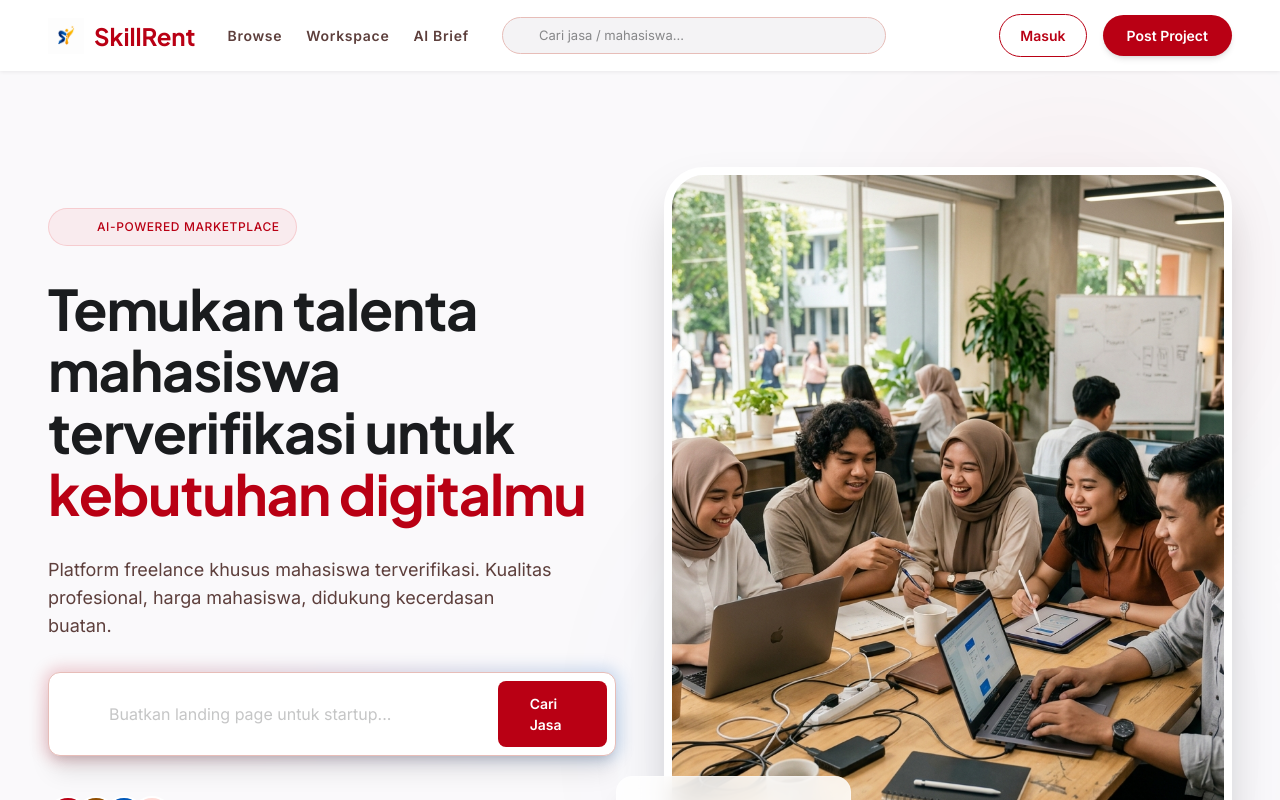
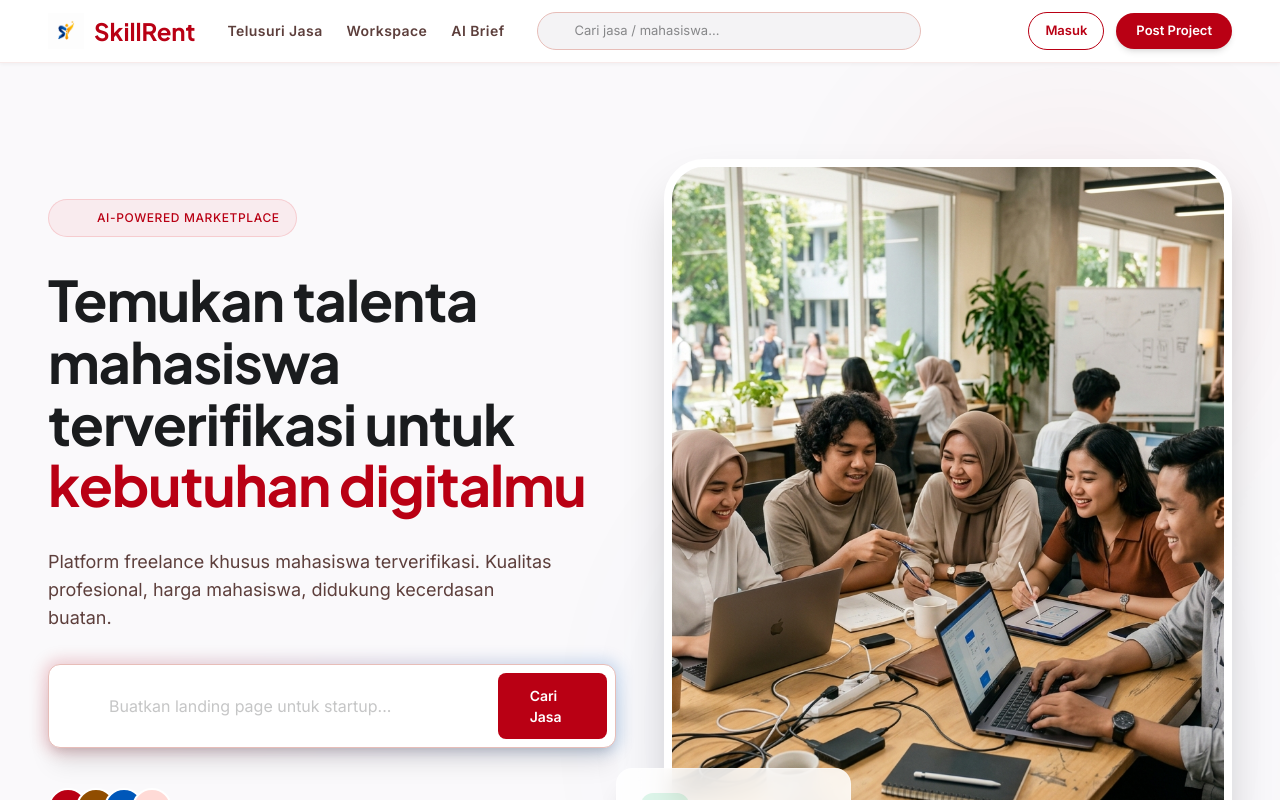
Before and after one commit to arifcip1/skillrent, a Next.js app: page / in a window 1280 px wide. Shown: the top 800 px of the page. Built offline with nearby package versions, Linux system fonts and the light colour scheme; no server answers.

Commit message:
Differentiate user access control and UI experience between Freelancer and Client accounts across Navbar, Browse, and Brief pages

```diff
--- a/app/brief/page.tsx
+++ b/app/brief/page.tsx
@@ -2,9 +2,11 @@
 
 import { useState, useRef, useEffect } from "react";
 import { useRouter } from "next/navigation";
+import Link from "next/link";
 import Navbar from "@/components/Navbar";
 import Footer from "@/components/Footer";
 import MobileBottomNav from "@/components/MobileBottomNav";
+import { useAuth } from "@/lib/AuthContext";
 
 const EXAMPLE_PROMPTS = {
   logo: "Saya butuh logo untuk toko kopi baru saya bernama 'Kopi Senja'. Temanya minimalis tapi energetik, warnanya merah dan putih. Saya butuh selesai dalam 2 minggu dengan budget sekitar 1,5 juta rupiah.",
@@ -122,6 +124,7 @@ function generateDeliverables(text: string, category: string): string[] {
 }
 
 export default function BriefPage() {
+  const { profile } = useAuth();
   const [step, setStep] = useState<Step>("input");
   const [inputText, setInputText] = useState("");
   const [preview, setPreview] = useState({
@@ -153,6 +156,8 @@ export default function BriefPage() {
     return <BriefResultStep inputText={inputText} onBack={() => setStep("input")} />;
   }
 
+  const isFreelancer = profile?.role === "freelancer";
+
   return (
     <>
       <Navbar />
@@ -160,6 +165,30 @@ export default function BriefPage() {
         {/* Floating orbs */}
         <div className="floating-orb" style={{ top: "10%", right: "5%" }} />
         <div className="floating-orb" style={{ bottom: "10%", left: "5%", animationDelay: "-5s" }} />
+
+        {/* Freelancer Role Notice Banner */}
+        {isFreelancer && (
+          <div className="mb-8 p-5 rounded-2xl border bg-purple-50 border-purple-200 flex flex-col sm:flex-row items-start sm:items-center justify-between gap-4 shadow-xs">
+            <div className="flex items-center gap-3">
+              <div className="p-2.5 rounded-xl bg-purple-200 text-purple-900 flex items-center justify-center shrink-0">
+                <span className="material-symbols-outlined text-[24px]">school</span>
+              </div>
+              <div>
+                <h4 className="text-[15px] font-bold text-purple-950">Mode Mahasiswa Freelancer Aktif</h4>
+                <p className="text-[13px] text-purple-800 leading-5">
+                  Halaman **AI Brief** dirancang untuk Klien yang memposting kebutuhan proyek. Sebagai Freelancer, Anda dapat mengelola Gig &amp; memantau pesanan masuk di Dasbor Anda.
+                </p>
+              </div>
+            </div>
+            <Link
+              href="/dashboard"
+              className="px-5 py-2.5 bg-purple-700 hover:bg-purple-800 text-white rounded-xl text-[13px] font-bold shrink-0 transition-all shadow-xs flex items-center gap-2"
+            >
+              <span className="material-symbols-outlined text-[16px]">storefront</span>
+              Dasbor Freelancer Saya
+            </Link>
+          </div>
+        )}
 
         {/* Header */}
         <div className="flex flex-col gap-2 mb-10">
--- a/app/browse/page.tsx
+++ b/app/browse/page.tsx
@@ -290,6 +290,7 @@ const CATEGORIES = [
 
 function BrowseContent() {
   const { profile } = useAuth();
+  const isFreelancer = profile?.role === "freelancer";
   const searchParams = useSearchParams();
   const [searchQuery, setSearchQuery] = useState("");
   const [selectedCategory, setSelectedCategory] = useState("Semua Kategori");
@@ -378,10 +379,12 @@ function BrowseContent() {
           }}
         >
           <div className="space-y-0.5">
-            <div className="flex items-center gap-1.5" style={{ color: "#b90014" }}>
-              <span className="material-symbols-outlined text-[16px]">waving_hand</span>
+            <div className="flex items-center gap-1.5" style={{ color: isFreelancer ? "#6b21a8" : "#b90014" }}>
+              <span className="material-symbols-outlined text-[16px]">
+                {isFreelancer ? "school" : "waving_hand"}
+              </span>
               <span className="text-[11px] font-bold uppercase tracking-wider">
-                PLATFORM TALENTA MAHASISWA
+                {isFreelancer ? "MODE MAHASISWA FREELANCER" : "PLATFORM TALENTA MAHASISWA"}
               </span>
             </div>
             <h1
@@ -395,13 +398,22 @@ function BrowseContent() {
               {profile?.full_name ? `Welcome back, ${profile.full_name}!` : "Telusuri Layanan Bakat Mahasiswa"}
             </h1>
             <p className="text-[13px] leading-5 max-w-xl" style={{ color: "#5d3f3c" }}>
-              Dapatkan layanan profesional karya mahasiswa terverifikasi dari kampus ternama seluruh Indonesia.
+              {isFreelancer
+                ? "Pasar Jasa Mahasiswa — Dapatkan inspirasi penawaran Gig & pantau harga kompetitif di pasaran."
+                : "Dapatkan layanan profesional karya mahasiswa terverifikasi dari kampus ternama seluruh Indonesia."}
             </p>
           </div>
 
           <div className="flex items-center gap-3 shrink-0">
-            {/* AI Brief Button */}
-            {hasActiveBrief ? (
+            {isFreelancer ? (
+              <Link
+                href="/dashboard"
+                className="px-4 py-2 rounded-lg text-white font-semibold text-[12px] flex items-center justify-center gap-1.5 shrink-0 shadow-sm transition-transform active:scale-95 whitespace-nowrap bg-purple-700 hover:bg-purple-800"
+              >
+                <span className="material-symbols-outlined text-[15px]">storefront</span>
+                Kelola Gig Saya
+              </Link>
+            ) : hasActiveBrief ? (
               <Link
                 href="/recommendations"
                 className="px-4 py-2 rounded-lg text-white font-semibold text-[12px] flex items-center justify-center gap-1.5 shrink-0 shadow-sm transition-transform active:scale-95 whitespace-nowrap"
--- a/components/Navbar.tsx
+++ b/components/Navbar.tsx
@@ -35,12 +35,14 @@ function NavbarContent() {
     }
   };
 
+  const isFreelancer = profile?.role === "freelancer";
+
   return (
     <header
-      className="sticky top-0 z-50"
-      style={{ background: "#fff", boxShadow: "0 1px 4px rgba(0,0,0,0.07)" }}
+      className="sticky top-0 z-50 border-b"
+      style={{ background: "#fff", borderColor: "rgba(231,189,184,0.3)", boxShadow: "0 1px 4px rgba(0,0,0,0.05)" }}
     >
-      <nav className="flex justify-between items-center w-full px-4 md:px-12 py-3.5 max-w-[1280px] mx-auto gap-4">
+      <nav className="flex justify-between items-center w-full px-4 md:px-12 py-3 max-w-[1280px] mx-auto gap-4">
         {/* Brand + Nav Links */}
         <div className="flex items-center gap-6 md:gap-8">
           <Link
@@ -59,33 +61,47 @@ function NavbarContent() {
               SkillRent
             </span>
           </Link>
+
+          {/* Role-Based Nav Links */}
           <div className="hidden md:flex items-center gap-6">
             <Link
               href="/browse"
-              className="text-[14px] font-semibold tracking-[0.05em] transition-colors duration-200 hover:text-[#b90014]"
-              style={{ color: "#5d3f3c" }}
+              className="text-[14px] font-semibold tracking-[0.03em] transition-colors duration-200 hover:text-[#b90014]"
+              style={{ color: pathname === "/browse" ? "#b90014" : "#5d3f3c" }}
             >
-              Browse
+              {isFreelancer ? "Pasar Jasa" : "Telusuri Jasa"}
             </Link>
+
             <Link
               href="/workspace"
-              className="text-[14px] font-semibold tracking-[0.05em] transition-colors duration-200 hover:text-[#b90014]"
-              style={{ color: "#5d3f3c" }}
+              className="text-[14px] font-semibold tracking-[0.03em] transition-colors duration-200 hover:text-[#b90014]"
+              style={{ color: pathname === "/workspace" ? "#b90014" : "#5d3f3c" }}
             >
               Workspace
             </Link>
+
+            {!isFreelancer ? (
               <Link
                 href="/brief"
-              className="text-[14px] font-semibold tracking-[0.05em] transition-colors duration-200 hover:text-[#b90014]"
-              style={{ color: "#5d3f3c" }}
+                className="text-[14px] font-semibold tracking-[0.03em] transition-colors duration-200 hover:text-[#b90014]"
+                style={{ color: pathname === "/brief" ? "#b90014" : "#5d3f3c" }}
               >
                 AI Brief
               </Link>
+            ) : (
+              <Link
+                href="/dashboard"
+                className="text-[14px] font-semibold tracking-[0.03em] transition-colors duration-200 hover:text-[#b90014] flex items-center gap-1 text-purple-700"
+              >
+                <span className="material-symbols-outlined text-[16px]">storefront</span>
+                Kelola Gig Saya
+              </Link>
+            )}
           </div>
         </div>
 
-        {/* Center Search Input Bar (Between AI Brief and Notifications) */}
-        <form onSubmit={handleSearchSubmit} className="hidden sm:flex flex-1 max-w-sm mx-2 relative">
+        {/* Center Search Input Bar */}
+        <form onSubmit={handleSearchSubmit} className="hidden sm:flex flex-1 max-w-xs md:max-w-sm mx-2 relative">
           <span
             className="material-symbols-outlined absolute left-3 top-1/2 -translate-y-1/2 text-[18px]"
             style={{ color: "#5d3f3c" }}
@@ -96,7 +112,7 @@ function NavbarContent() {
             type="text"
             value={navSearch}
             onChange={(e) => handleInputChange(e.target.value)}
-            placeholder="Cari jasa / mahasiswa..."
+            placeholder={isFreelancer ? "Cari ide gig / talenta..." : "Cari jasa / mahasiswa..."}
             className="w-full pl-9 pr-4 py-2 rounded-full text-[13px] outline-none border transition-all"
             style={{
               background: "#f4f3f5",
@@ -107,12 +123,13 @@ function NavbarContent() {
         </form>
 
         {/* Actions */}
-        <div className="flex items-center gap-4 shrink-0">
-          <div className="flex items-center gap-3 mr-1">
+        <div className="flex items-center gap-3 shrink-0">
+          <div className="flex items-center gap-2.5 mr-1">
             <Link
               href="/notifications"
               className="material-symbols-outlined transition-colors hover:text-[#b90014]"
               style={{ color: "#5d3f3c" }}
+              title="Notifikasi"
             >
               notifications
             </Link>
@@ -120,33 +137,42 @@ function NavbarContent() {
               href="/order/1/chat"
               className="material-symbols-outlined transition-colors hover:text-[#b90014]"
               style={{ color: "#5d3f3c" }}
+              title="Pesan Proyek"
             >
               chat
             </Link>
           </div>
 
           {user && profile ? (
-            /* Logged in state */
-            <div className="flex items-center gap-3">
+            /* Logged in state with clear Role Distinction */
+            <div className="flex items-center gap-2.5">
               <Link
                 href="/dashboard"
-                className="flex items-center gap-2 px-3 py-1.5 rounded-full border shadow-sm transition-all hover:border-[#b90014]"
+                className="flex items-center gap-2 px-3 py-1.5 rounded-full border shadow-xs transition-all hover:border-[#b90014]"
                 style={{ background: "#ffffff", borderColor: "#e7bdb8" }}
               >
                 <div
-                  className="w-7 h-7 rounded-full flex items-center justify-center text-white text-[12px] font-bold"
-                  style={{ background: "#b90014" }}
+                  className="w-7 h-7 rounded-full flex items-center justify-center text-white text-[12px] font-bold shrink-0"
+                  style={{ background: isFreelancer ? "#6b21a8" : "#0057b9" }}
                 >
                   {profile.full_name.charAt(0).toUpperCase()}
                 </div>
-                <span className="text-[14px] font-semibold" style={{ color: "#1a1c1e" }}>
+                <div className="hidden lg:flex flex-col items-start leading-tight">
+                  <span className="text-[13px] font-bold" style={{ color: "#1a1c1e" }}>
                     {profile.full_name}
                   </span>
+                  <span
+                    className="text-[10px] font-extrabold uppercase tracking-wide"
+                    style={{ color: isFreelancer ? "#6b21a8" : "#0057b9" }}
+                  >
+                    {isFreelancer ? "Mahasiswa Freelancer" : "Klien / Pemberi Kerja"}
+                  </span>
+                </div>
               </Link>
 
               <button
                 onClick={() => signOut()}
-                className="text-[13px] font-semibold px-4 py-2 rounded-full border transition-all hover:bg-[#ffdad6]"
+                className="text-[12px] font-semibold px-3 py-1.5 rounded-full border transition-all hover:bg-[#ffdad6]"
                 style={{ color: "#ba1a1a", borderColor: "#ffdad6" }}
               >
                 Keluar
@@ -157,14 +183,14 @@ function NavbarContent() {
             <>
               <Link
                 href="/login"
-                className="text-[14px] font-semibold px-5 py-2.5 rounded-full transition-all border hover:bg-[#ffdad6] active:scale-95"
+                className="text-[13px] font-semibold px-4 py-2 rounded-full transition-all border hover:bg-[#ffdad6] active:scale-95"
                 style={{ color: "#b90014", borderColor: "#b90014" }}
               >
                 Masuk
               </Link>
               <Link
                 href="/brief"
-                className="text-white text-[14px] font-semibold px-6 py-2.5 rounded-full shadow-md active:scale-95 transition-all duration-150"
+                className="text-white text-[13px] font-semibold px-5 py-2 rounded-full shadow-md active:scale-95 transition-all duration-150"
                 style={{ background: "#b90014" }}
               >
                 Post Project
```
Lines whose indentation alone changed are shown as unchanged.
